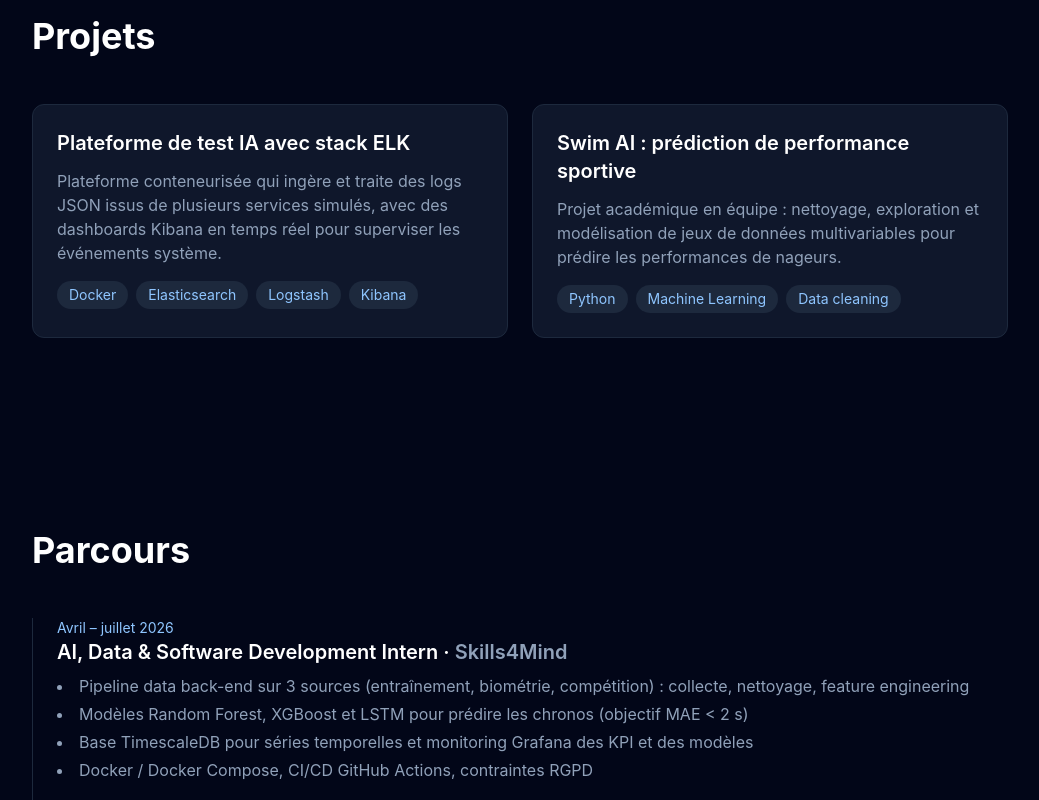
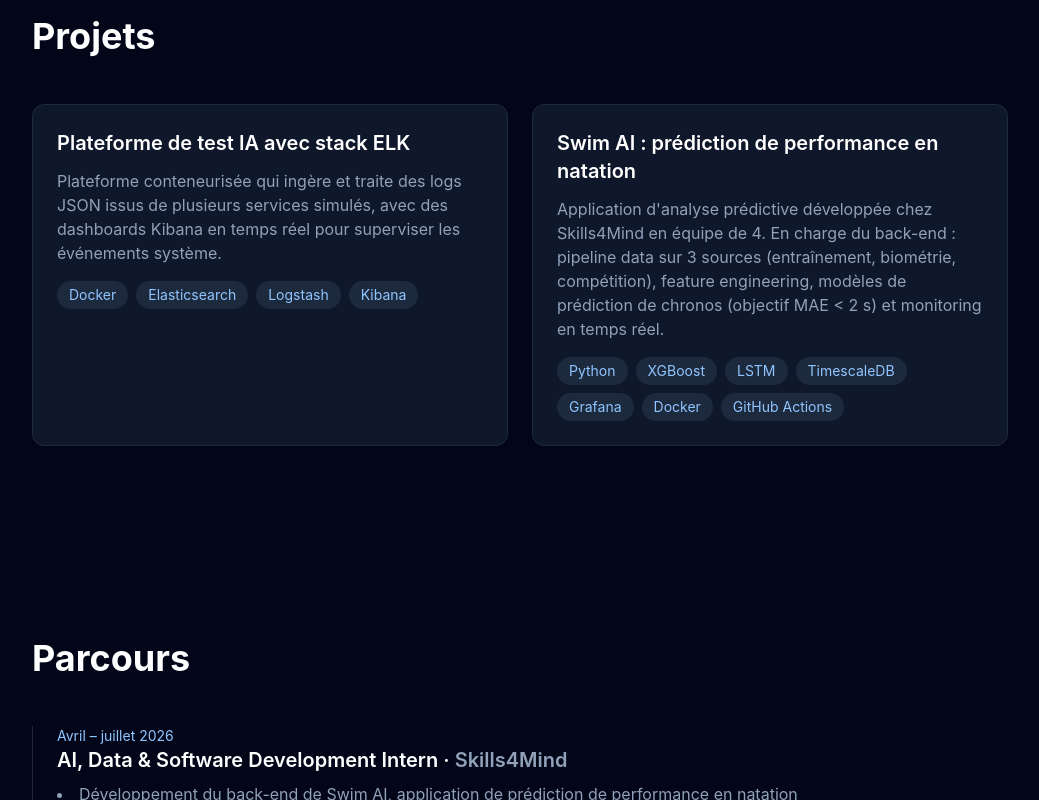
Before and after one commit to tims237/portfolio, a React app: page / in a window 1280 px wide. Shown: the part 880-1680 px from the top of the page, without its empty margins (120-1159 px from the left). Built offline with nearby package versions, Linux system fonts and the light colour scheme; the HTML template or start-up script is replaced by a standard one.

Commit message:
mise a jour

```diff
--- a/src/components/Experience.tsx
+++ b/src/components/Experience.tsx
@@ -5,11 +5,10 @@ const experiences = [
     role: 'AI, Data & Software Development Intern',
     company: 'Skills4Mind',
     date: 'Avril – juillet 2026',
-    points: [
-      'Pipeline data back-end sur 3 sources (entraînement, biométrie, compétition) : collecte, nettoyage, feature engineering',
-      'Modèles Random Forest, XGBoost et LSTM pour prédire les chronos (objectif MAE < 2 s)',
-      'Base TimescaleDB pour séries temporelles et monitoring Grafana des KPI et des modèles',
-      'Docker / Docker Compose, CI/CD GitHub Actions, contraintes RGPD',
+      points: [
+      'Développement du back-end de Swim AI, application de prédiction de performance en natation',
+      'Pipeline data, modèles ML/DL (Random Forest, XGBoost, LSTM), TimescaleDB et Grafana',
+      'Industrialisation avec Docker, CI/CD GitHub Actions et respect du RGPD',
     ],
   },
   {
--- a/src/components/Projects.tsx
+++ b/src/components/Projects.tsx
@@ -7,11 +7,11 @@ const projects = [
       "Plateforme conteneurisée qui ingère et traite des logs JSON issus de plusieurs services simulés, avec des dashboards Kibana en temps réel pour superviser les événements système.",
     tags: ['Docker', 'Elasticsearch', 'Logstash', 'Kibana'],
   },
-  {
-    title: 'Swim AI : prédiction de performance sportive',
+    {
+    title: 'Swim AI : prédiction de performance en natation',
     description:
-      "Projet académique en équipe : nettoyage, exploration et modélisation de jeux de données multivariables pour prédire les performances de nageurs.",
-    tags: ['Python', 'Machine Learning', 'Data cleaning'],
+      "Application d'analyse prédictive développée chez Skills4Mind en équipe de 4. En charge du back-end : pipeline data sur 3 sources (entraînement, biométrie, compétition), feature engineering, modèles de prédiction de chronos (objectif MAE < 2 s) et monitoring en temps réel.",
+    tags: ['Python', 'XGBoost', 'LSTM', 'TimescaleDB', 'Grafana', 'Docker', 'GitHub Actions'],
   },
 ]
 
```
